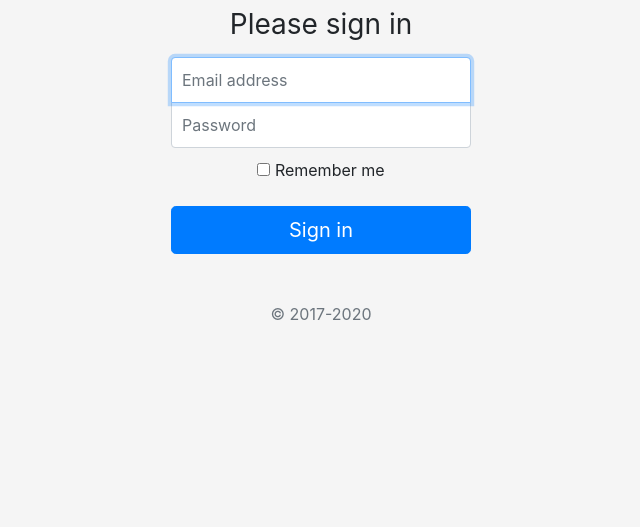
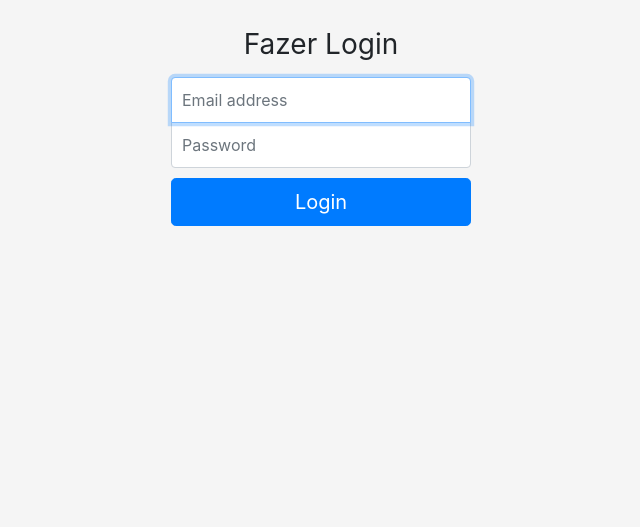
Before and after one commit to HACKATONA-ES-2020/devSquad, a website: page index.html in a window 1280 px wide. Shown: the part 273-800 px from the top of the page, without its empty margins (319-959 px from the left). Drawn offline with nearby package versions, Linux system fonts and the light colour scheme.

Commit message:
Adicionando login com firebase

```diff
--- a/index.html
+++ b/index.html
@@ -35,21 +35,15 @@
   </head>
   <body class="text-center">
     <form class="form-signin">
-  <img class="mb-4" src="../assets/brand/bootstrap-solid.svg" alt="" width="72" height="72">
-  <h1 class="h3 mb-3 font-weight-normal">Please sign in</h1>
-  <label for="inputEmail" class="sr-only">Email address</label>
-  <input type="email" id="inputEmail" class="form-control" placeholder="Email address" required autofocus>
-  <label for="inputPassword" class="sr-only">Password</label>
-  <input type="password" id="inputPassword" class="form-control" placeholder="Password" required>
-  <div class="checkbox mb-3">
-    <label>
-      <input type="checkbox" value="remember-me"> Remember me
-    </label>
-  </div>
-  <button class="btn btn-lg btn-primary btn-block" type="submit">Sign in</button>
-  <p class="mt-5 mb-3 text-muted">&copy; 2017-2020</p>
-</form>
+      <h1 class="h3 mb-3 font-weight-normal">Fazer Login</h1>
+      <label for="inputEmail" class="sr-only">Email</label>
+      <input type="email" id="inputEmail" class="form-control" placeholder="Email address" required autofocus>
+      <label for="inputPassword" class="sr-only">Senha</label>
+      <input type="password" id="inputPassword" class="form-control" placeholder="Password" required>
+      <input type="button" class="btn btn-lg btn-primary btn-block" value="Login" id="login"></input>
+  </form>
+<script src="https://ajax.googleapis.com/ajax/libs/jquery/3.5.1/jquery.min.js"></script>
 <script src="https://www.gstatic.com/firebasejs/4.12.1/firebase.js"></script>
-<script src="./src/main.js"></script>
+<script src="./main.js"></script>
 </body>
 </html>
```
Also changed, not shown: src/js/firebase.js (added, +12 -0 lines), src/js/login.js (+12 -0 lines).
